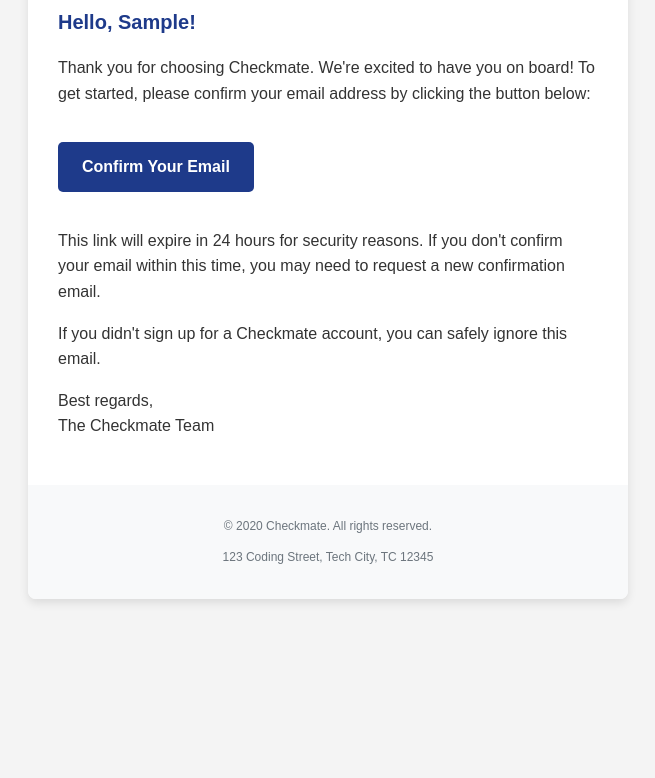
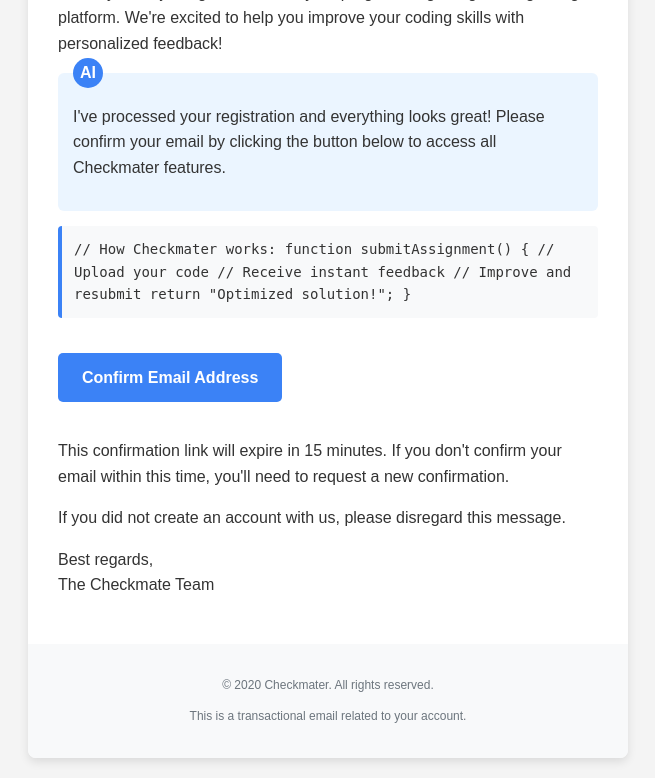
Before and after one commit to Osigelialex/Automated-Code-Grader-Backend, a Django app: template templates/email_confirmation.html in a window 1280 px wide. Shown: the part 252-1030 px from the top of the page, without its empty margins (312-967 px from the left). Before the commit the page ends 855 px from the top, so only its background shows below. Run offline with Django 5.2, Linux system fonts and the light colour scheme; the template is opened without the code that fills it: most values are stand-ins (such as "Sample title", 1, 10 or a date in 2020); parts of the project's set-up code (start-up, migrations or seed data) failed here and were passed over.

Commit message:
Update email templates and changed app name to checkmater

```diff
--- a/account/email_manager.py
+++ b/account/email_manager.py
@@ -97,7 +97,7 @@ class EmailManager:
             }
 
             self.send_email(
-                subject='Activate Your Checkmate Account',
+                subject='Activate Your Checkmater Account',
                 recipient=email,
                 context=context,
                 template_name='email_confirmation.html'
--- a/assignment/views.py
+++ b/assignment/views.py
@@ -316,7 +316,7 @@ class TestRunFeedbackGenerationView(APIView):
         try:
             response = self.model.generate_content(prompt)
         except Exception as e:
-            return Response({ 'error': 'CheckMate AI is unavailable right now' })
+            return Response({ 'message': 'CheckMater AI is unavailable right now' })
 
         return Response({ 'feedback': response.text }, status=status.HTTP_200_OK)
 
@@ -364,7 +364,7 @@ class FeedbackGenerationView(APIView):
         try:
             response = self.model.generate_content(prompt)
         except Exception as e:
-            return Response({ 'error': 'CheckMate AI is unavailable right now' })
+            return Response({ 'message': 'CheckMate AI is unavailable right now' })
 
         # store response in database
         feedback = Feedback(
--- a/templates/email_confirmation.html
+++ b/templates/email_confirmation.html
@@ -3,7 +3,7 @@
 <head>
     <meta charset="UTF-8">
     <meta name="viewport" content="width=device-width, initial-scale=1.0">
-    <title>Welcome to Checkmate - Email Confirmation</title>
+    <title>Welcome to Checkmater - Email Confirmation</title>
     <style>
         body {
             font-family: 'Arial', sans-serif;
@@ -22,7 +22,7 @@
             box-shadow: 0 4px 10px rgba(0, 0, 0, 0.1);
         }
         .email-header {
-            background-color: #1E3A8A;
+            background-color: #3b82f6;
             color: #ffffff;
             padding: 20px;
             text-align: center;
@@ -36,14 +36,14 @@
             margin: 0;
         }
         h2 {
-            color: #1E3A8A;
+            color: #3b82f6;
             font-size: 20px;
             margin-top: 0;
         }
         .button {
             display: inline-block;
             padding: 12px 24px;
-            background-color: #1E3A8A;
+            background-color: #3b82f6;
             color: #ffffff;
             text-decoration: none;
             border-radius: 5px;
@@ -53,7 +53,7 @@
             transition: background-color 0.3s ease;
         }
         .button:hover {
-            background-color: #0056b3;
+            background-color: #2563eb;
         }
         .footer {
             background-color: #f8f9fa;
@@ -62,8 +62,41 @@
             font-size: 12px;
             color: #6c757d;
         }
-        .logo {
-            max-width: 150px;
+        .code-block {
+            background-color: #f8f9fa;
+            border-left: 4px solid #3b82f6;
+            padding: 12px;
+            margin: 15px 0;
+            border-radius: 4px;
+            font-family: monospace;
+            font-size: 14px;
+        }
+        .ai-feedback {
+            background-color: #ebf5ff;
+            border-radius: 6px;
+            padding: 15px;
+            margin: 15px 0;
+            position: relative;
+        }
+        .ai-feedback::before {
+            content: "AI";
+            background-color: #3b82f6;
+            color: white;
+            border-radius: 50%;
+            width: 30px;
+            height: 30px;
+            display: flex;
+            align-items: center;
+            justify-content: center;
+            font-weight: bold;
+            position: absolute;
+            top: -15px;
+            left: 15px;
+        }
+        .logo-text {
+            font-size: 28px;
+            font-weight: bold;
+            color: #ffffff;
             margin-bottom: 10px;
         }
     </style>
@@ -71,20 +104,38 @@
 <body>
     <div class="email-container">
         <div class="email-header">
-            <img src="https://example.com/checkmate-logo.png" alt="Checkmate Logo" class="logo">
-            <h1>Welcome to Checkmate</h1>
+            <div class="logo-text">Checkmate</div>
+            <h1>Email Confirmation</h1>
         </div>
         <div class="email-content">
-            <h2>Hello, {{ first_name }}!</h2>
-            <p>Thank you for choosing Checkmate. We're excited to have you on board! To get started, please confirm your email address by clicking the button below:</p>
-            <a href="{{ confirmation_url }}" class="button">Confirm Your Email</a>
-            <p>This link will expire in 24 hours for security reasons. If you don't confirm your email within this time, you may need to request a new confirmation email.</p>
-            <p>If you didn't sign up for a Checkmate account, you can safely ignore this email.</p>
+            <h2>Hello {{ first_name }},</h2>
+            <p>Thank you for joining Checkmater, your programming assignment grading platform. We're excited to help you improve your coding skills with personalized feedback!</p>
+
+            <div class="ai-feedback">
+                <p>I've processed your registration and everything looks great! Please confirm your email by clicking the button below to access all Checkmater features.</p>
+            </div>
+
+            <div class="code-block">
+                // How Checkmater works:
+                function submitAssignment() {
+                  // Upload your code
+                  // Receive instant feedback
+                  // Improve and resubmit
+                  return "Optimized solution!";
+                }
+            </div>
+
+            <a href="{{ confirmation_url }}" class="button">Confirm Email Address</a>
+
+            <p>This confirmation link will expire in 15 minutes. If you don't confirm your email within this time, you'll need to request a new confirmation.</p>
+
+            <p>If you did not create an account with us, please disregard this message.</p>
+
             <p>Best regards,<br>The Checkmate Team</p>
         </div>
         <div class="footer">
-            <p>&copy; {{ year }} Checkmate. All rights reserved.</p>
-            <p>123 Coding Street, Tech City, TC 12345</p>
+            <p>&copy; {{ year }} Checkmater. All rights reserved.</p>
+            <p>This is a transactional email related to your account.</p>
         </div>
     </div>
 </body>
```
Also changed, not shown: checkmate/settings.py (+27 -26 lines), templates/password_reset.html (+80 -22 lines), README.md.
